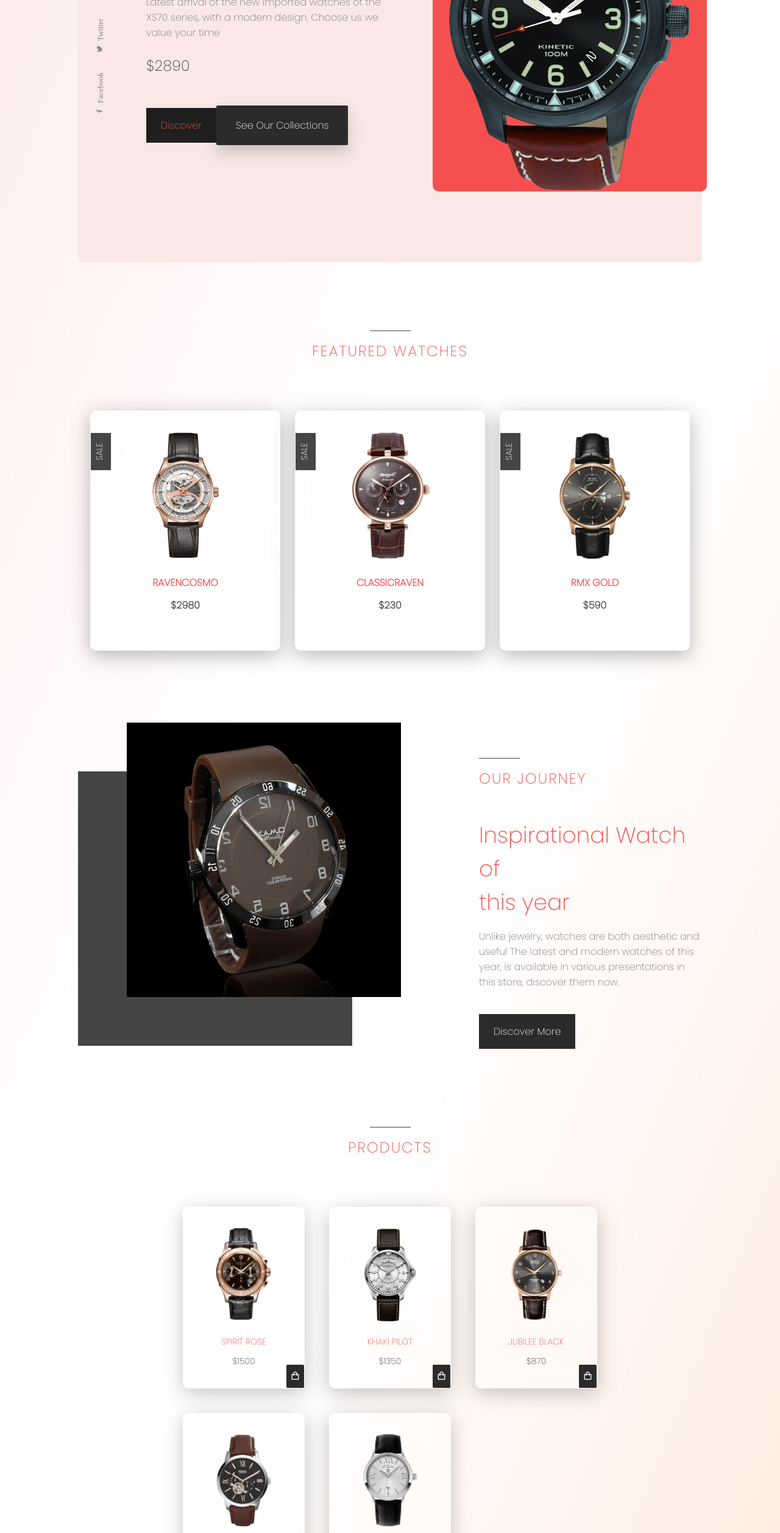
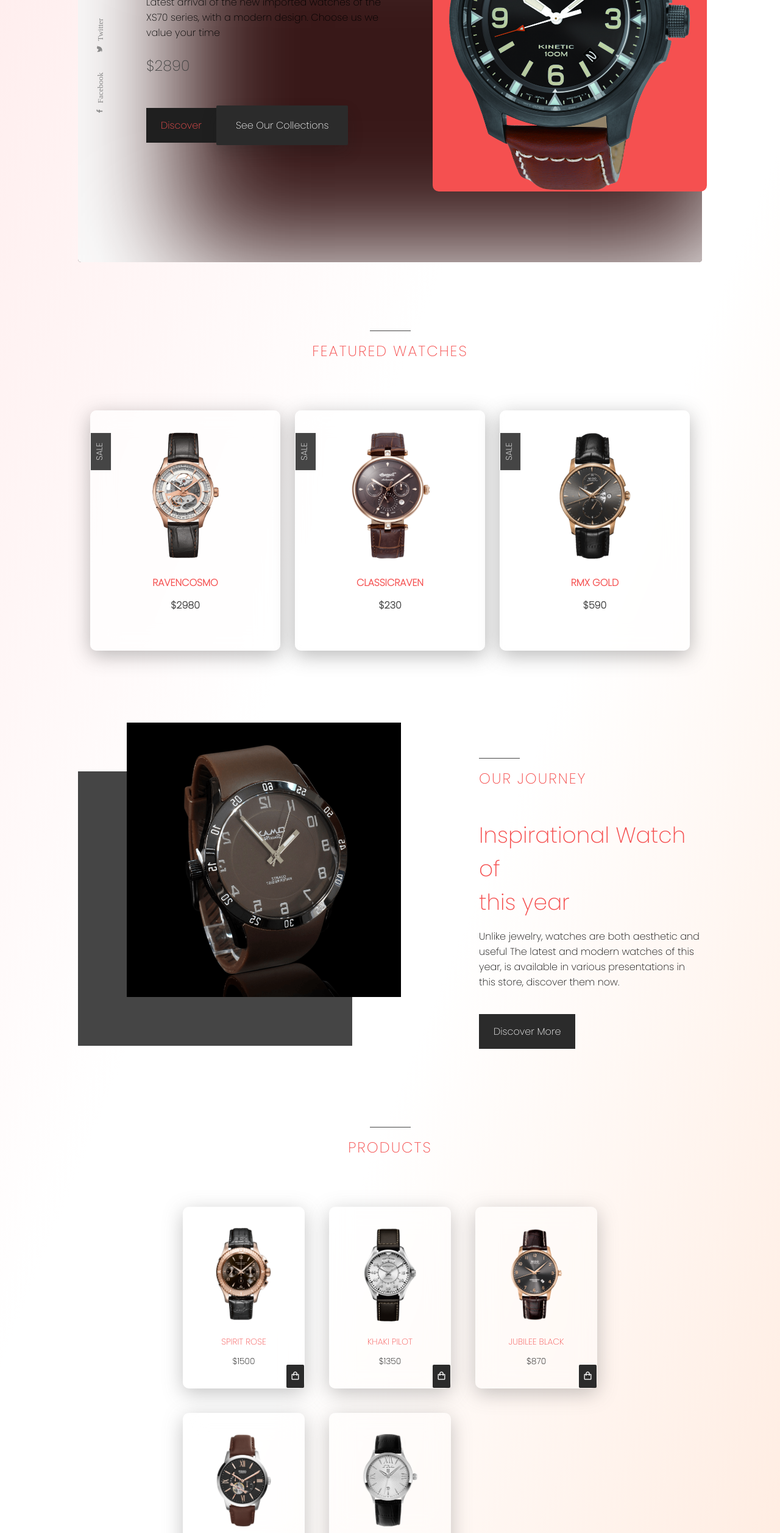
Before and after one commit to fluxsigma/ecommercewatch, a plain HTML site: page index.html in a window 1280 px wide. Shown: the part 286-2800 px from the top of the page at 61% size. Drawn offline with nearby package versions, Linux system fonts and the light colour scheme.

Commit message:
changed theme glass ui

```diff
--- a/assets/css/styles.css
+++ b/assets/css/styles.css
@@ -1,5 +1,7 @@
 
 @import url("https://fonts.googleapis.com/css2?family=Poppins:wght@200&display=swap");
+
+
 
 
 :root {
@@ -10,10 +12,10 @@
   --button-color: hsl(0, 0%, 17%);
   --button-color-alt: hsl(0, 0%, 64%);
   --title-color:#F55050;
-  --text-color: hsl(0, 1%, 47%);
-  --text-color-light: hsl(0, 0%, 55%);
+  --text-color: hsl(0deg 0% 0%);
+  --text-color-light: hsl(0deg 0% 0%);
   --body-color: hsla(0, 0%, 100%, 0.991);
-  --container-color: rgb(220, 220, 220);
+  --container-color: rgb(207 207 207);
   --border-color: hsl(0, 0%, 44%);
 
 
@@ -274,7 +276,11 @@ button {
   padding-right: 1rem;
   padding-bottom: 20px;
   border-radius: 5px;
-  background-color:#fae8e8
+
+   background-color:#381818;
+ -webkit-box-shadow: inset 47px 17px 185px 0px rgb(255 255 255);
+-moz-box-shadow: inset 47px 17px 185px 0px rgba(255,245,245,1);
+box-shadow: inset 100px 50px 185px 60px rgb(255 255 255);
 
 }
 
@@ -530,7 +536,7 @@ background: #F55050;
 }
 
 .products__price {
-  color: var(--first-color);
+  color: rgb(0 0 0);
 }
 
 .products__button {
@@ -1093,7 +1099,7 @@ background: #F55050;
 }
 
 
- .dark {--title-color: rgb(255, 255, 255);}
+ .dark {--title-color: rgb(65 179 188);}
 .dark{--text-color: rgb(194, 194, 194);}
  .dark .show-menu {
   background-color: #044896;
@@ -1106,7 +1112,7 @@ background: #F55050;
  }
 .dark .home__img-bg{
   transition: 0.7s;
-  background-color:#5ef2ff
+  background-color:#000000
 
 
 }
@@ -1139,7 +1145,7 @@ background: #F55050;
 }
 
 .yellow{
-  color:rgb(255, 213, 0);
+  color:rgb(255 227 186);
 }
 
 
```
